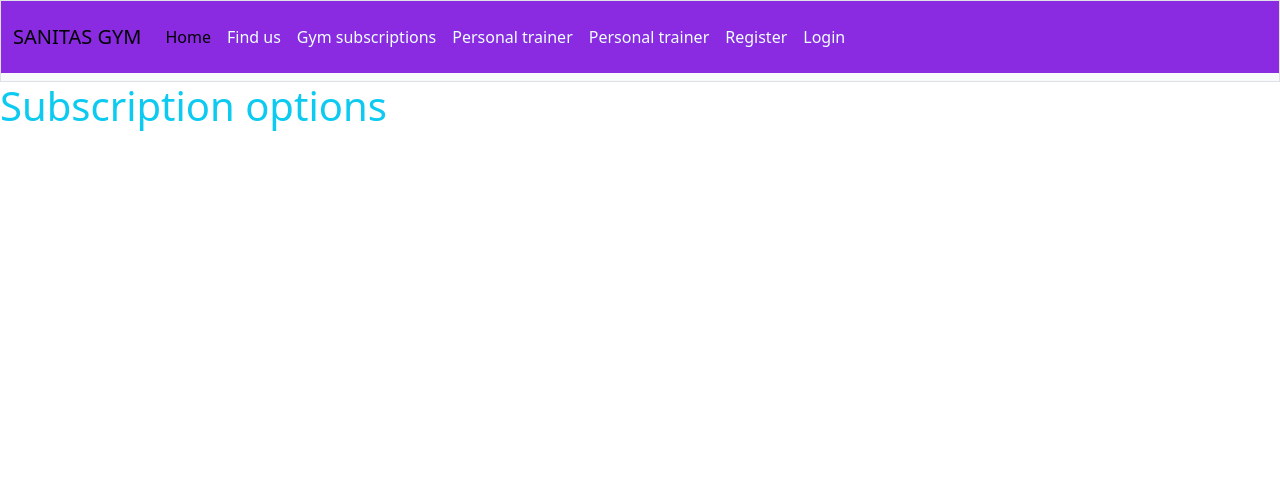
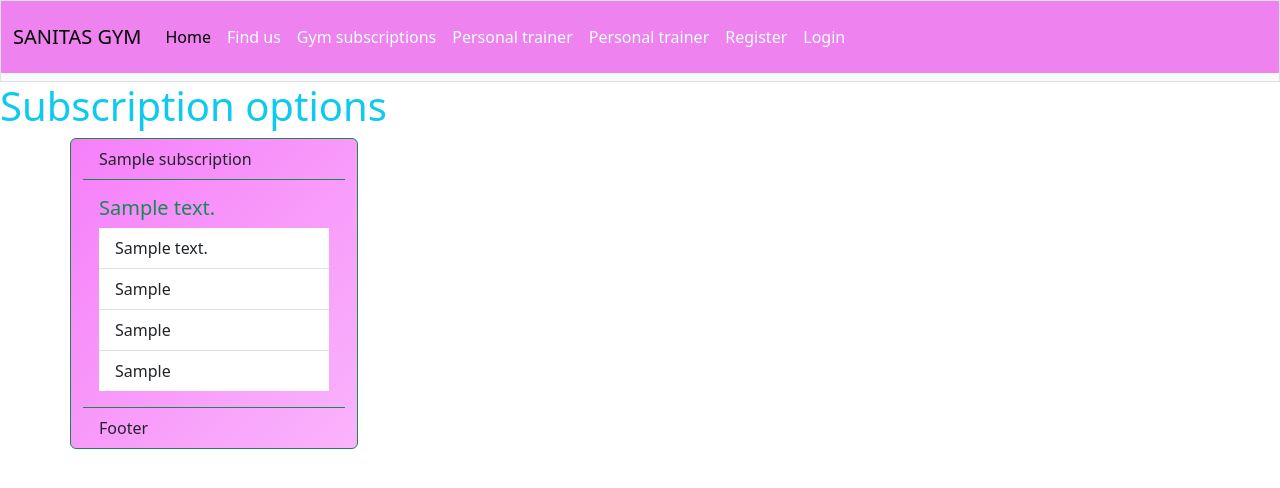
Before and after one commit to MTSSamsioe/sanitas, a Django app: page /subscriptions/ in a window 1280 px wide. Shown: the top 488 px of the page. Run offline with Django 3.2, Linux system fonts and the light colour scheme; tables that the repository leaves empty hold one stand-in row (values such as "Sample post").

Commit message:
Add content to subscriptions.html and styling

```diff
--- a/products/admin.py
+++ b/products/admin.py
@@ -5,14 +5,14 @@ from .models import Pt_sessions, Subscriptions
 # Register your models here.
 class Pt_sessionsAdmin(admin.ModelAdmin):
     list_display =(
-        'user',
+
         'name',
     )
 ordering = ('user,')
 
 class SubscriptionsAdmin(admin.ModelAdmin):
     list_display =(
-        'user',
+
         'name',
     )
 ordering = ('user,')
--- a/products/models.py
+++ b/products/models.py
@@ -8,7 +8,6 @@ class Pt_sessions(models.Model):
     class Meta:
         verbose_name_plural = 'Pt_sessions'
 
-    user = models.ForeignKey(User,null=True ,on_delete=models.SET_NULL)
     name = models.CharField(max_length=254)
     friendly_name = models.CharField(max_length=254, null= True, blank= True)
     description = models.TextField()
@@ -25,10 +24,12 @@ class Subscriptions(models.Model):
     class Meta:
         verbose_name_plural = 'Subscriptions'
 
-    user = models.ForeignKey(User, null=True, on_delete=models.SET_NULL)
     name = models.CharField(max_length=254)
     friendly_name = models.CharField(max_length=254, null= True, blank= True)
-    description = models.TextField()
+    description = models.TextField(max_length=100)
+    include_1 = models.TextField(max_length=100, null= True, blank= True)
+    include_2 = models.TextField(max_length=100, null= True, blank= True)
+    include_3 = models.TextField(max_length=100, null= True, blank= True)
     price = models.DecimalField(max_digits=6, decimal_places=2)
 
     def __str__(self):
--- a/products/templates/products/subscriptions.html
+++ b/products/templates/products/subscriptions.html
@@ -3,5 +3,23 @@
 
 {% block content %}
 <h1 class="text-info"> Subscription options</h1>
-{{ subscriptions }}
+<div class="container">
+    <div class="row gy-3 ">
+        {% for subscription in subscriptions %}
+        <div class="card border-success mb-3 card-background" style="max-width: 18rem;">
+          <div class="card-header bg-transparent border-success">{{subscription.name}}</div>
+            <div class="card-body text-success">
+              <h5 class="card-title">{{subscription.description}}</h5>
+              <ul class="list-group list-group-flush">
+                <li class="list-group-item"> {{subscription.description}}</li>
+                <li class="list-group-item"> {{subscription.include_1}}</li>
+                <li class="list-group-item"> {{subscription.include_2}}</li>
+                <li class="list-group-item"> {{subscription.include_3}}</li>
+
+              </ul>
+            </div>
+            <div class="card-footer bg-transparent border-success">Footer</div>
+          </div>
+          {% endfor %}
+    </div>
 {% endblock %}
--- a/products/views.py
+++ b/products/views.py
@@ -9,7 +9,7 @@ def subscriptions(request):
     subscriptions = Subscriptions.objects.all()
 
     context = {
-        'subscriptios': subscriptions,
+        'subscriptions': subscriptions,
     }
 
-    return render(request, 'products/subscriptions.html')
+    return render(request, 'products/subscriptions.html', context)
--- a/static/css/style.css
+++ b/static/css/style.css
@@ -1,6 +1,6 @@
 
 .my-nav {
-    background-color: blueviolet;
+    background-color: violet;
 
 }
 
@@ -11,3 +11,9 @@
 .navbar-nav > .active > a {
     color: yellow ;
 }
+
+/* Css for the subscriptions page */
+
+.card-background {
+    background-image: linear-gradient(to bottom right, rgba(243, 83, 247, 0.74), rgba(243, 83, 247, 0.44));
+}
```
Also changed, not shown: products/migrations/0002_auto_20230123_1859.py (added).
